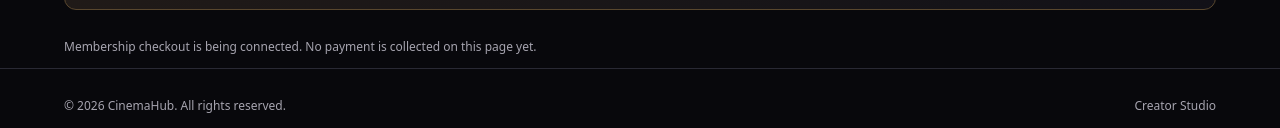
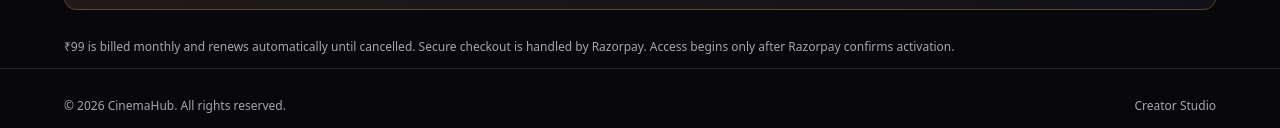
Before and after one commit to satishmaske660-dotcom/CINEMAHUB, a plain HTML site: page index.html in a window 1280 px wide. Shown: the part 1420-1548 px from the top of the page. Drawn offline with nearby package versions, Linux system fonts and the light colour scheme; no server answers.

Commit message:
Clarify recurring CinemaHub membership terms

```diff
--- a/index.html
+++ b/index.html
@@ -19,7 +19,7 @@
 <section class="section" id="movies"><div class="section-head"><div><div class="eyebrow">THE COLLECTION</div><h2>Movies</h2></div><input class="search" id="search" placeholder="Search titles…" aria-label="Search titles"></div><div class="rail" id="movieRail"><div class="empty">Loading movies…</div></div></section>
 <section class="section" id="series"><div class="section-head"><div><div class="eyebrow">BINGE YOUR WAY</div><h2>Series</h2></div><span class="muted">Seasons & episodes</span></div><div class="rail" id="seriesRail"><div class="empty">Loading series…</div></div></section><section class="section" id="extras"><div class="section-head"><div><div class="eyebrow">MORE TO WATCH</div><h2>Content</h2></div><span class="muted">Short films · trailers · extras</span></div><div class="rail" id="contentRail"><div class="empty">Loading content…</div></div></section>
 <section class="membership" id="membership"><div><div class="eyebrow">ALL ACCESS</div><h2>One membership. Every story.</h2><div class="muted">Subscriber access to CinemaHub originals.</div></div><div><div class="price">₹99 <small style="font-size:14px;color:#aaa">/ month</small></div><button class="btn" id="joinBtn">Get membership</button></div></section>
-<p class="muted" style="padding:0 5%;font-size:12px">Membership checkout is being connected. No payment is collected on this page yet.</p>
+<p class="muted" style="padding:0 5%;font-size:12px">₹99 is billed monthly and renews automatically until cancelled. Secure checkout is handled by Razorpay. Access begins only after Razorpay confirms activation.</p>
 </main>
 <footer><span>© 2026 CinemaHub. All rights reserved.</span><a href="creator.html">Creator Studio</a></footer>
 
```
